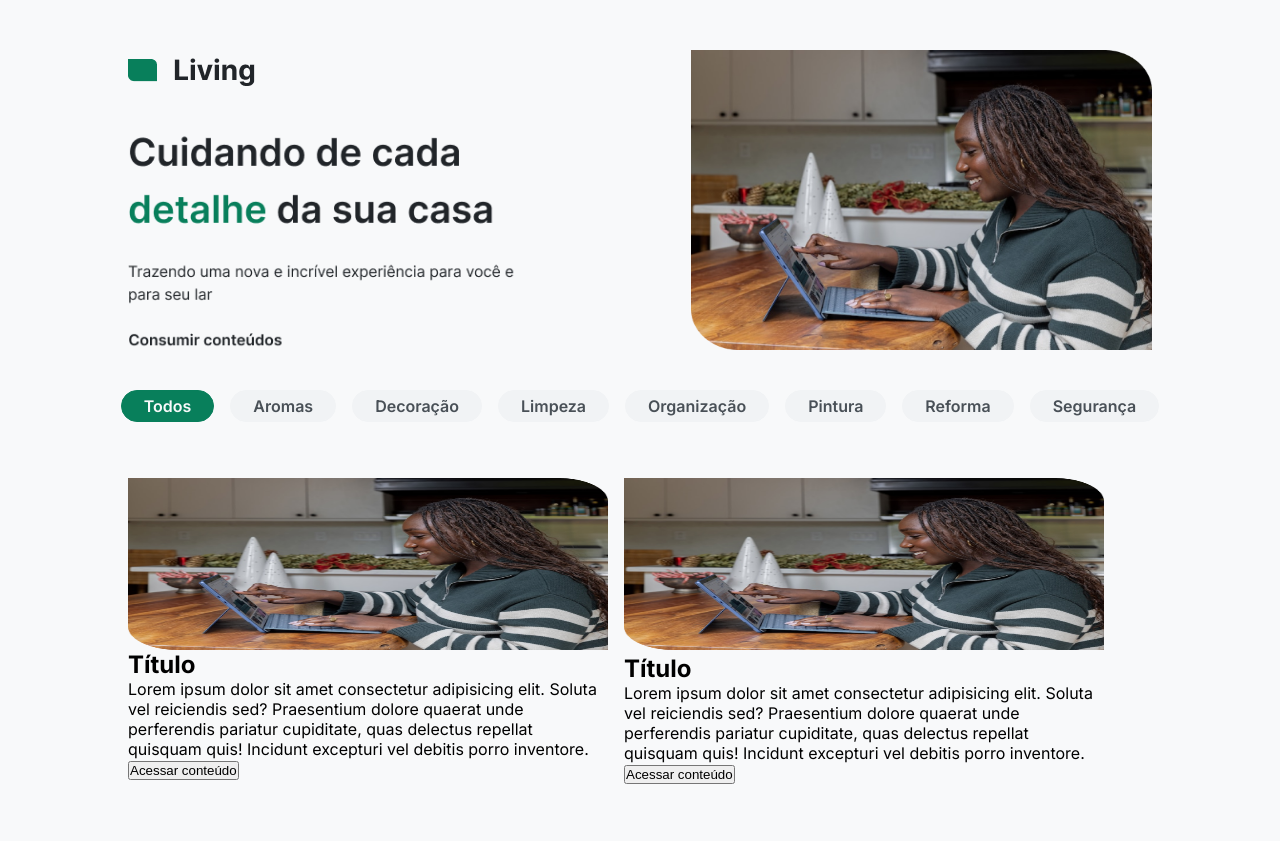
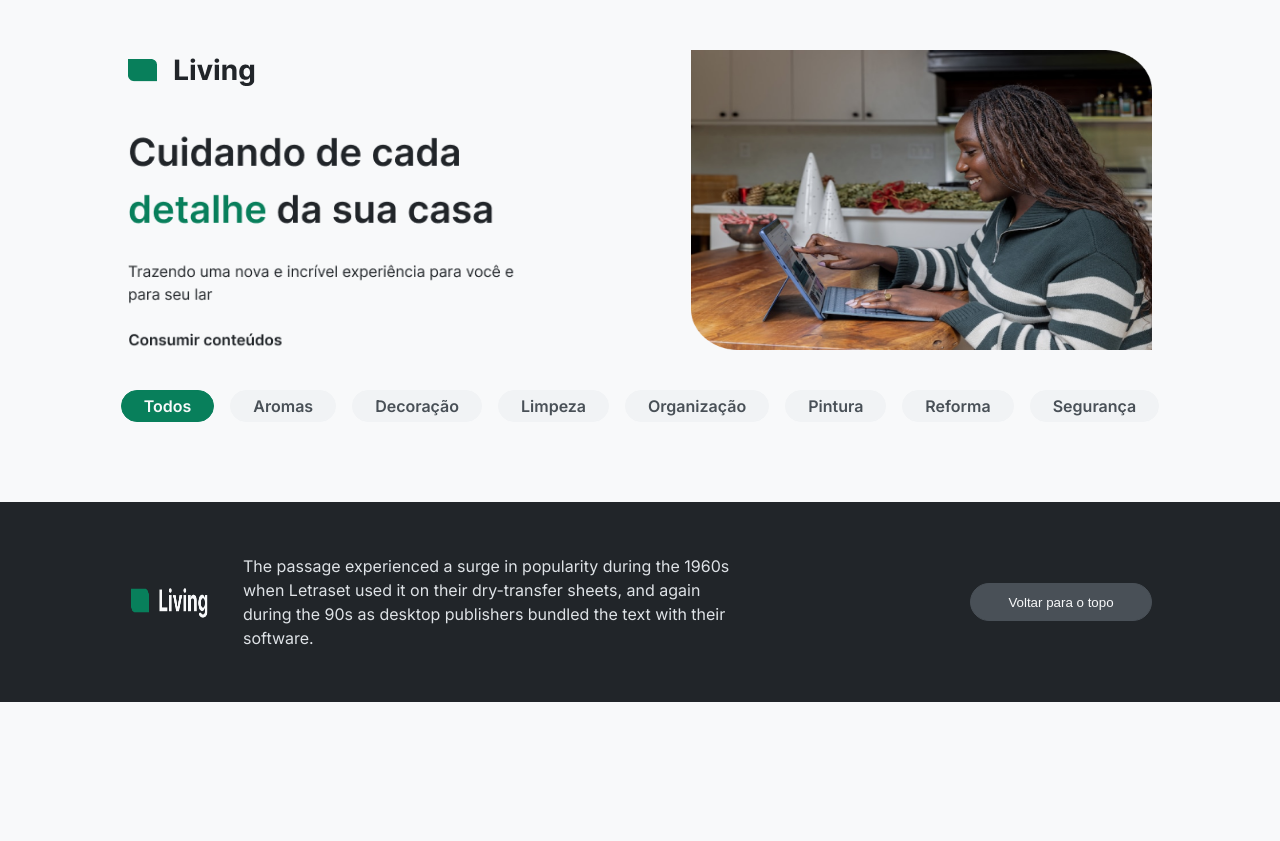
Before and after one commit to Kenzie-Academy-Brasil-Developers/conteudo-kenzie-livingbase., a plain HTML site: page pages/home/index.html in a window 1280 px wide. Shown: the top 841 px of the page. After the commit the page ends 800 px from the top, so only its background shows below. Drawn offline with Linux system fonts and the light colour scheme; no server answers.

Commit message:
unfinished

```diff
--- a/pages/home/index.html
+++ b/pages/home/index.html
@@ -49,19 +49,6 @@
         <section class="section_posts">
             <div class="posts_container flex flex-wrap">
                 <ul id="ulPosts" class="ul_posts flex flex-wrap align-center gap1 justify-between">
-                    <div class="card_container card">
-                        <div class="card_img"><img class="card_img" src="../assets/img/ng.png" alt=""></div>
-                        <div class="card_title"><h2>Título</h2></div>
-                        <div class="card_description"><p>Lorem ipsum dolor sit amet consectetur adipisicing elit. Soluta vel reiciendis sed? Praesentium dolore quaerat unde perferendis pariatur cupiditate, quas delectus repellat quisquam quis! Incidunt excepturi vel debitis porro inventore.</p></div>
-                        <div class="card_button"><button>Acessar conteúdo</button></div>
-                    </div>
-
-                    <div class="card_container card">
-                        <div class=""><img class="card_img" src="../assets/img/ng.png" alt=""></div>
-                        <div class="card_title"><h2>Título</h2></div>
-                        <div class="card_description"><p>Lorem ipsum dolor sit amet consectetur adipisicing elit. Soluta vel reiciendis sed? Praesentium dolore quaerat unde perferendis pariatur cupiditate, quas delectus repellat quisquam quis! Incidunt excepturi vel debitis porro inventore.</p></div>
-                        <div class="card_button"><button>Acessar conteúdo</button></div>
-                    </div>
                 </ul>
 
             </div>
```
